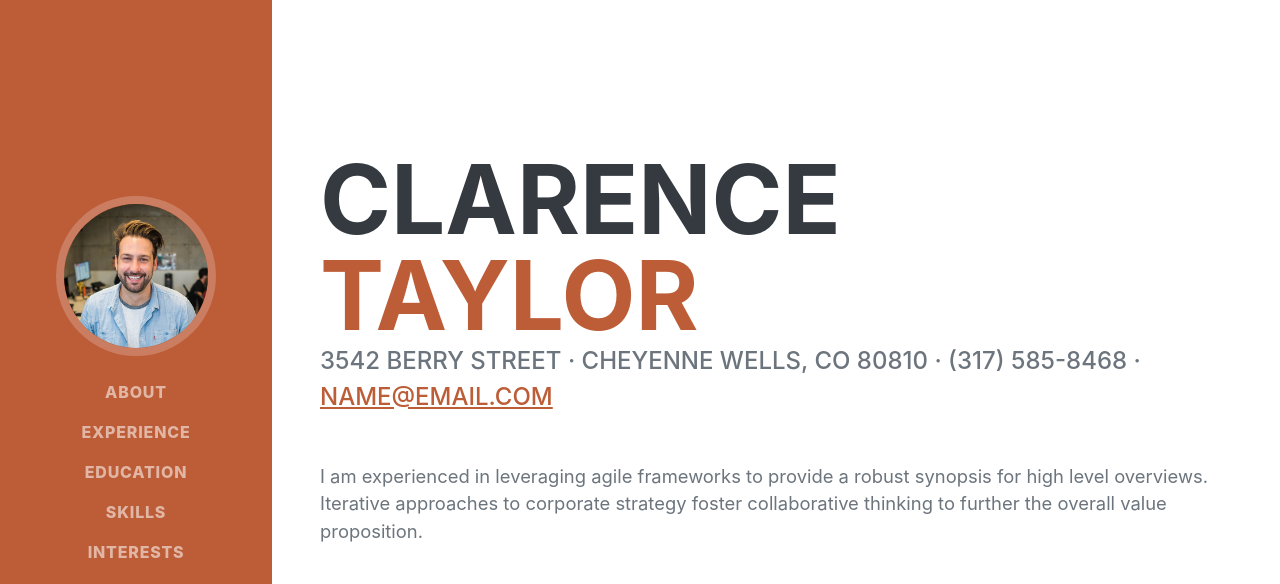
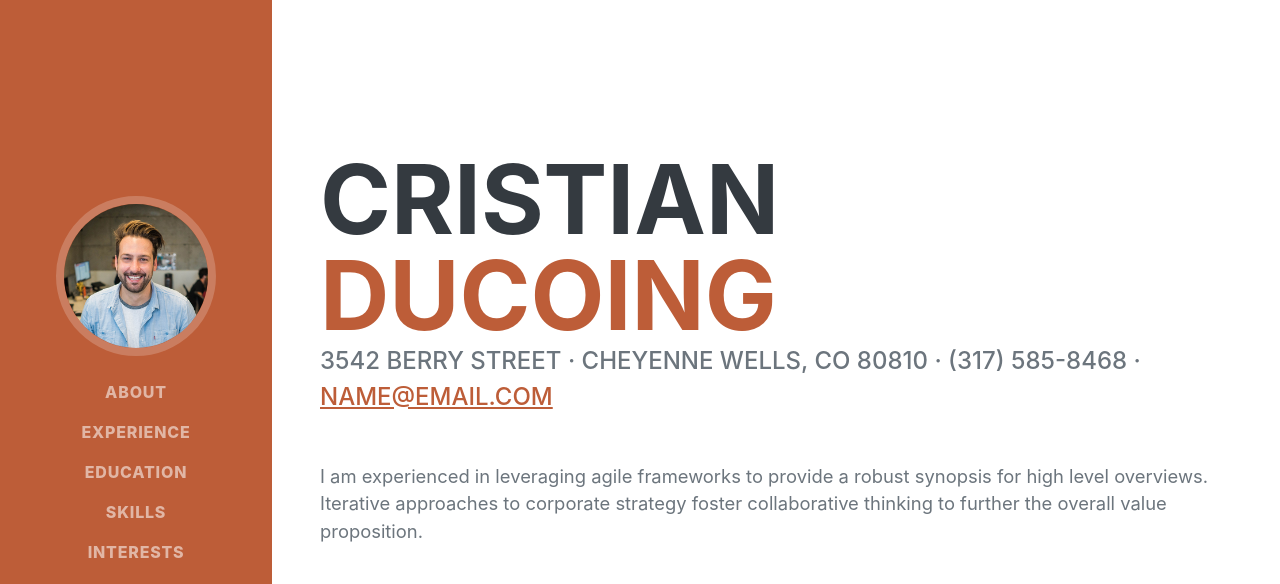
Before and after one commit to Tamboduc/cristianducoing.github.io, a plain HTML site: page index.html in a window 1280 px wide. Shown: the top 584 px of the page. Drawn offline with nearby package versions, Linux system fonts and the light colour scheme; a web font is replaced by a local one.

Commit message:
Update index.html
Changes in my webpage

```diff
--- a/index.html
+++ b/index.html
@@ -40,8 +40,8 @@
             <section class="resume-section" id="about">
                 <div class="resume-section-content">
                     <h1 class="mb-0">
-                        Clarence
-                        <span class="text-primary">Taylor</span>
+                        CRISTIAN
+                        <span class="text-primary">DUCOING</span>
                     </h1>
                     <div class="subheading mb-5">
                         3542 Berry Street · Cheyenne Wells, CO 80810 · (317) 585-8468 ·
```
